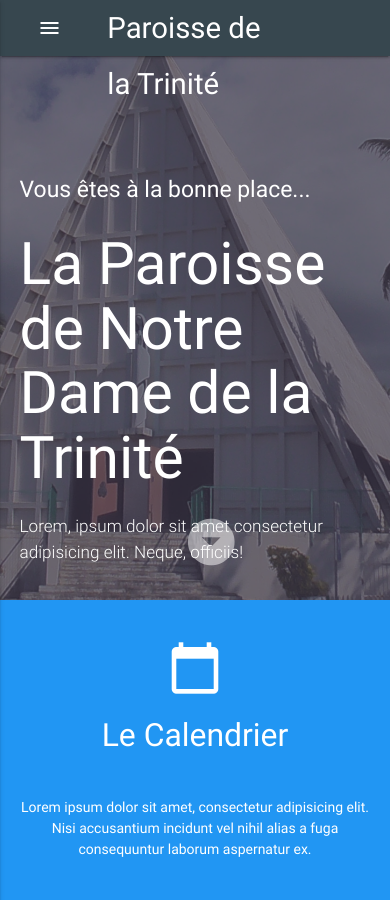
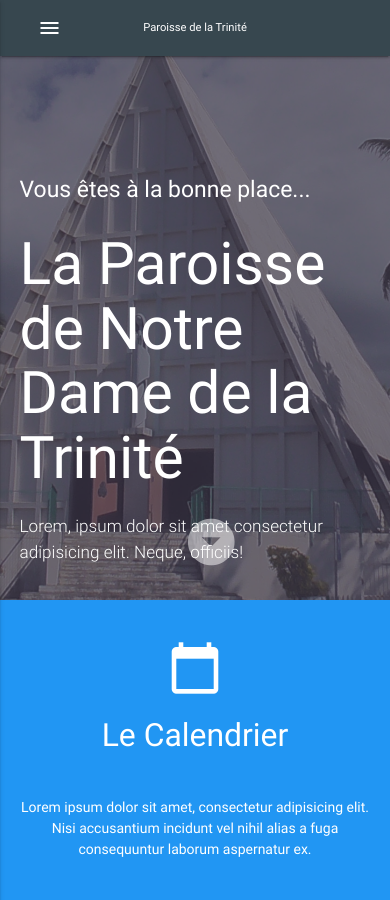
Before and after one commit to manganet/paroisse_trinit-, a plain HTML site: page index.html in a window 390 px wide. Shown: the top 900 px of the page. Drawn offline with nearby package versions, Linux system fonts and the light colour scheme; some packages are replaced by stand-ins of ours.

Commit message:
paroisse T

```diff
--- a/css/main.css
+++ b/css/main.css
@@ -63,4 +63,8 @@
   .main-header {
     height: 50vh;
   }
+
+  a.brand-logo.active {
+    font-size: 80%;
+  }
 }
```
